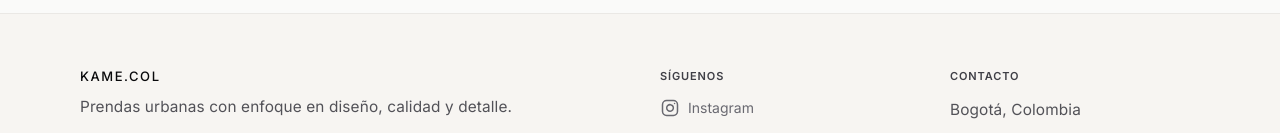
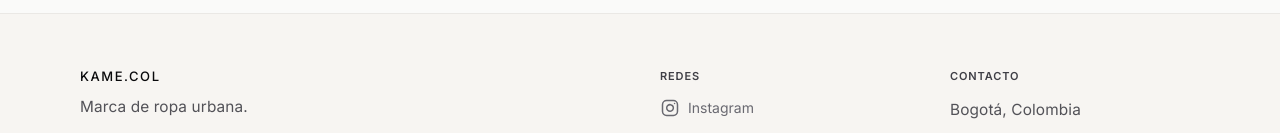
Before and after one commit to jnicogaitan16/kame.colStore, a Next.js app in the folder frontend/: page /checkout in a window 1280 px wide. Shown: the part 819-952 px from the top of the page. Built offline with nearby package versions, Linux system fonts and the light colour scheme; no server answers.

Commit message:
fix(home): add semantic intro block for search snippet signals

```diff
--- a/frontend/app/layout.tsx
+++ b/frontend/app/layout.tsx
@@ -24,7 +24,7 @@ export const metadata: Metadata = {
     template: "%s | Kame.col",
   },
   description:
-    "Kame.col. Prendas urbanas con enfoque en diseño, calidad y detalle.",
+    "Prendas urbanas con enfoque en diseño, calidad y detalle. Marca de ropa urbana en Bogotá, Colombia.",
   openGraph: {
     type: "website",
     locale: "es_CO",
@@ -32,13 +32,13 @@ export const metadata: Metadata = {
     siteName: "Kame.col",
     title: "Kame.col",
     description:
-      "Prendas urbanas con enfoque en diseño, calidad y detalle.",
+      "Prendas urbanas con enfoque en diseño, calidad y detalle. Marca de ropa urbana en Bogotá, Colombia.",
     images: [
       {
         url: `${siteUrl}/og/default.jpg`,
         width: 1200,
         height: 630,
-        alt: "Kame.col",
+        alt: "Kame.col - Prendas urbanas",
       },
     ],
   },
@@ -46,13 +46,13 @@ export const metadata: Metadata = {
     card: "summary_large_image",
     title: "Kame.col",
     description:
-      "Prendas urbanas con enfoque en diseño, calidad y detalle.",
+      "Prendas urbanas con enfoque en diseño, calidad y detalle. Marca de ropa urbana en Bogotá, Colombia.",
     images: [`${siteUrl}/og/default.jpg`],
   },
   icons: {
     icon: [
       { url: "/favicon.ico" },
-      { url: "/icon_tortu.png", type: "image/png" },
+      { url: "/icon_tortu.png", type: "image/png", sizes: "192x192" },
     ],
     apple: "/icon_tortu.png",
   },
--- a/frontend/app/page.tsx
+++ b/frontend/app/page.tsx
@@ -102,7 +102,16 @@ export default async function HomePage() {
       {/* Home remains the controlled exception: it must start behind the fixed header instead of using the internal page shell offset. */}
       <HeroCarousel banners={banners} />
 
+
       <HomepagePromos placement="TOP" />
+
+      <section className="sr-only" aria-label="Descripción de Kame.col">
+        <h1>Kame.col</h1>
+        <p>
+          Kame.col es una marca de ropa urbana en Bogotá, Colombia, enfocada en diseño,
+          calidad y detalle.
+        </p>
+      </section>
 
       <main className="home-editorial-shell mx-auto max-w-6xl px-4 md:px-6">
         <div className="home-editorial-flow">
--- a/frontend/components/layout/Footer.tsx
+++ b/frontend/components/layout/Footer.tsx
@@ -19,14 +19,14 @@ export default function Footer() {
           <div className="text-center md:col-span-2 md:text-left">
             <h3 className="type-brand mb-3 text-zinc-950">Kame.col</h3>
             <p className="type-body mx-auto max-w-md text-zinc-700/90 md:mx-0">
-            Prendas urbanas con enfoque en diseño, calidad y detalle.
+            Marca de ropa urbana.
             </p>
           </div>
 
           {/* Social */}
           <div>
             <h4 className="type-section-title mb-4 text-center text-zinc-700 md:text-left">
-              Síguenos
+              Redes
             </h4>
             <ul className="grid grid-cols-3 gap-3 text-sm md:block md:space-y-3.5">
               {instagramUrl ? (
```
Also changed, not shown: 1 other file (tests, documents, lock files or other folders).
